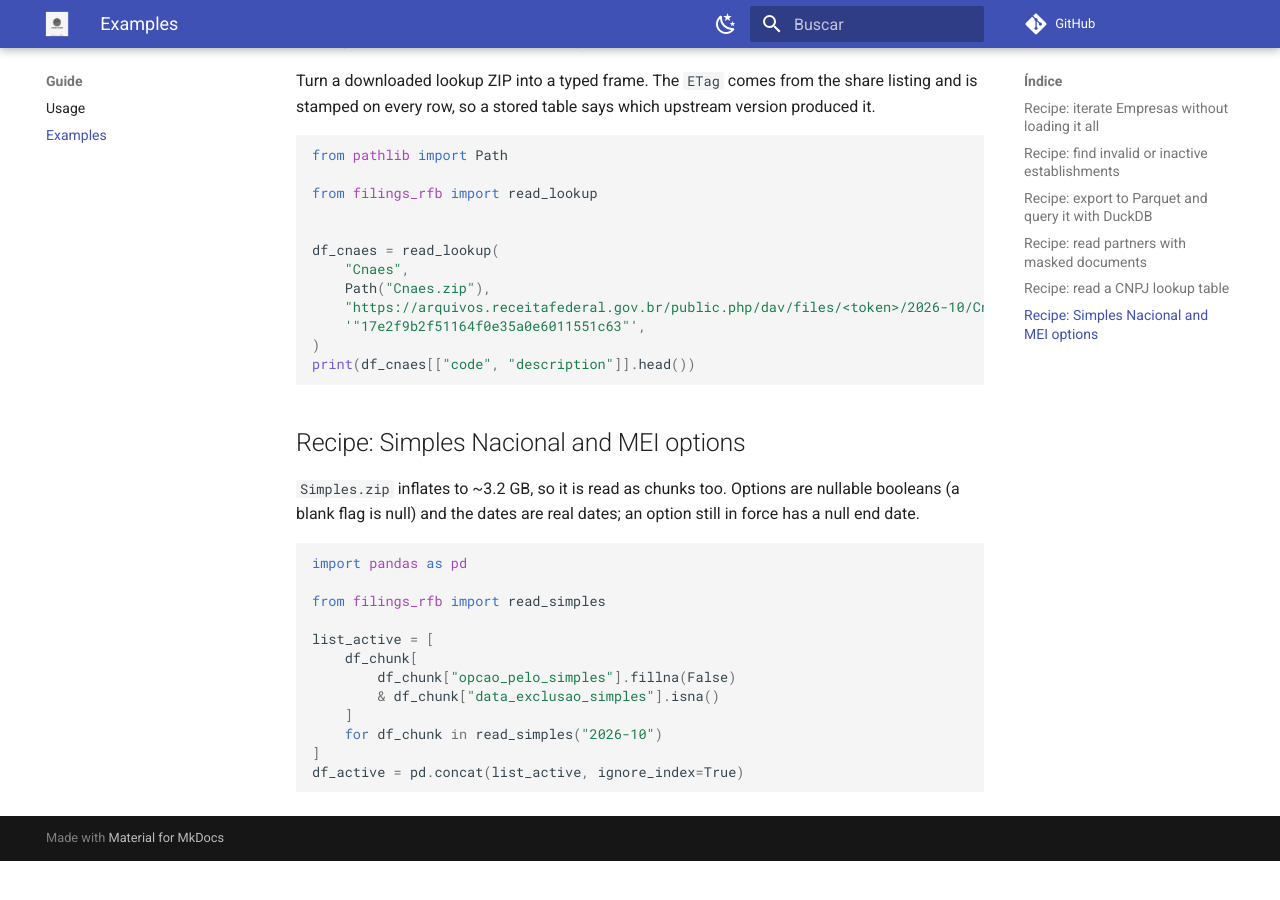
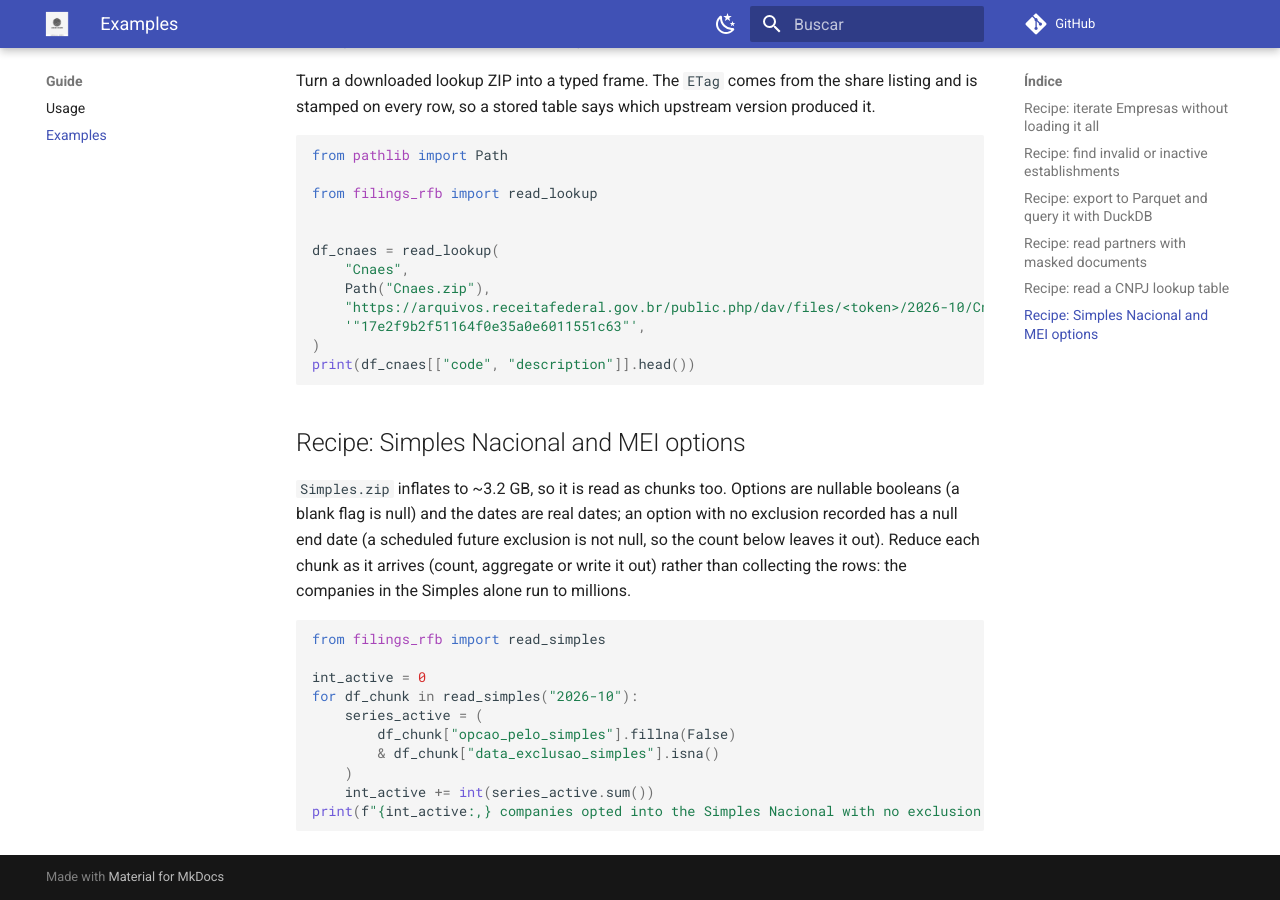
Before and after one commit to guilhermegor/filings-rfb, an MkDocs documentation site: the page built from docs/examples.md, in a window 1280 px wide and 900 px high, scrolled down 1771 px. Built offline with MkDocs 1.6.1 and Material for MkDocs 9.7.7, drawn with Linux system fonts in a browser that asks for light colours; comment, search, counter and statistics services are not loaded; the version menu is left out; before the commit the page ends 2632 px from its top, so only the background shows below that.

Commit message:
docs: reduce Simples chunks in the recipe instead of concatenating them (#29)
* docs: reduce Simples chunks instead of concatenating them

Active Simples rows run to tens of millions; collecting them defeats the
chunked reader. The recipe now counts per chunk.

* docs: say the Simples recipe counts rows with no exclusion recorded

A scheduled future exclusion leaves data_exclusao_simples non-null,
so the count never included it. State that, drop the unsourced
tens-of-millions figure and group the printed digits.

````diff
--- a/docs/examples.md
+++ b/docs/examples.md
@@ -99,20 +99,20 @@
 ## Recipe: Simples Nacional and MEI options
 
 `Simples.zip` inflates to ~3.2 GB, so it is read as chunks too. Options are nullable booleans
-(a blank flag is null) and the dates are real dates; an option still in force has a null end
-date.
+(a blank flag is null) and the dates are real dates; an option with no exclusion recorded has a
+null end date (a scheduled future exclusion is not null, so the count below leaves it out).
+Reduce each chunk as it arrives (count, aggregate or write it out) rather than collecting the
+rows: the companies in the Simples alone run to millions.
 
 ```python
-import pandas as pd
-
 from filings_rfb import read_simples
 
-list_active = [
-    df_chunk[
+int_active = 0
+for df_chunk in read_simples("2026-10"):
+    series_active = (
         df_chunk["opcao_pelo_simples"].fillna(False)
         & df_chunk["data_exclusao_simples"].isna()
-    ]
-    for df_chunk in read_simples("2026-10")
-]
-df_active = pd.concat(list_active, ignore_index=True)
+    )
+    int_active += int(series_active.sum())
+print(f"{int_active:,} companies opted into the Simples Nacional with no exclusion recorded")
 ```
````
